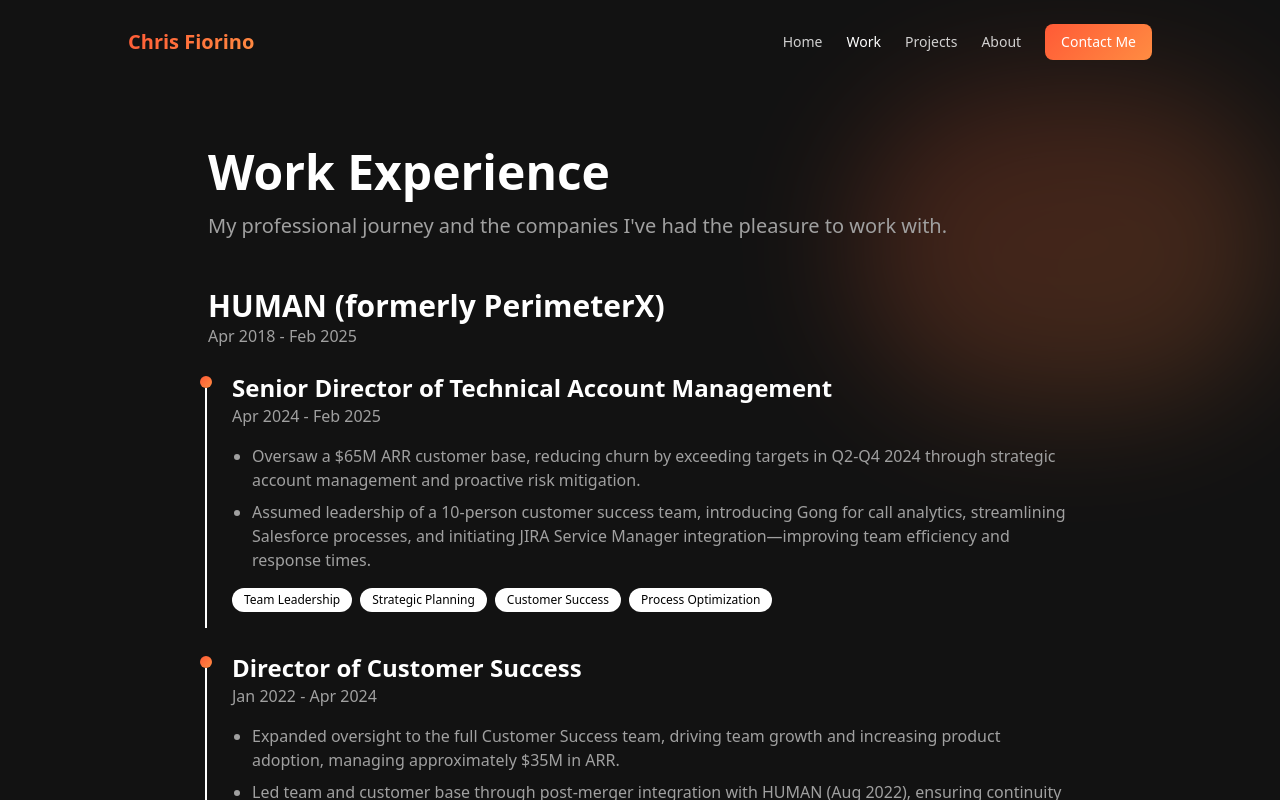
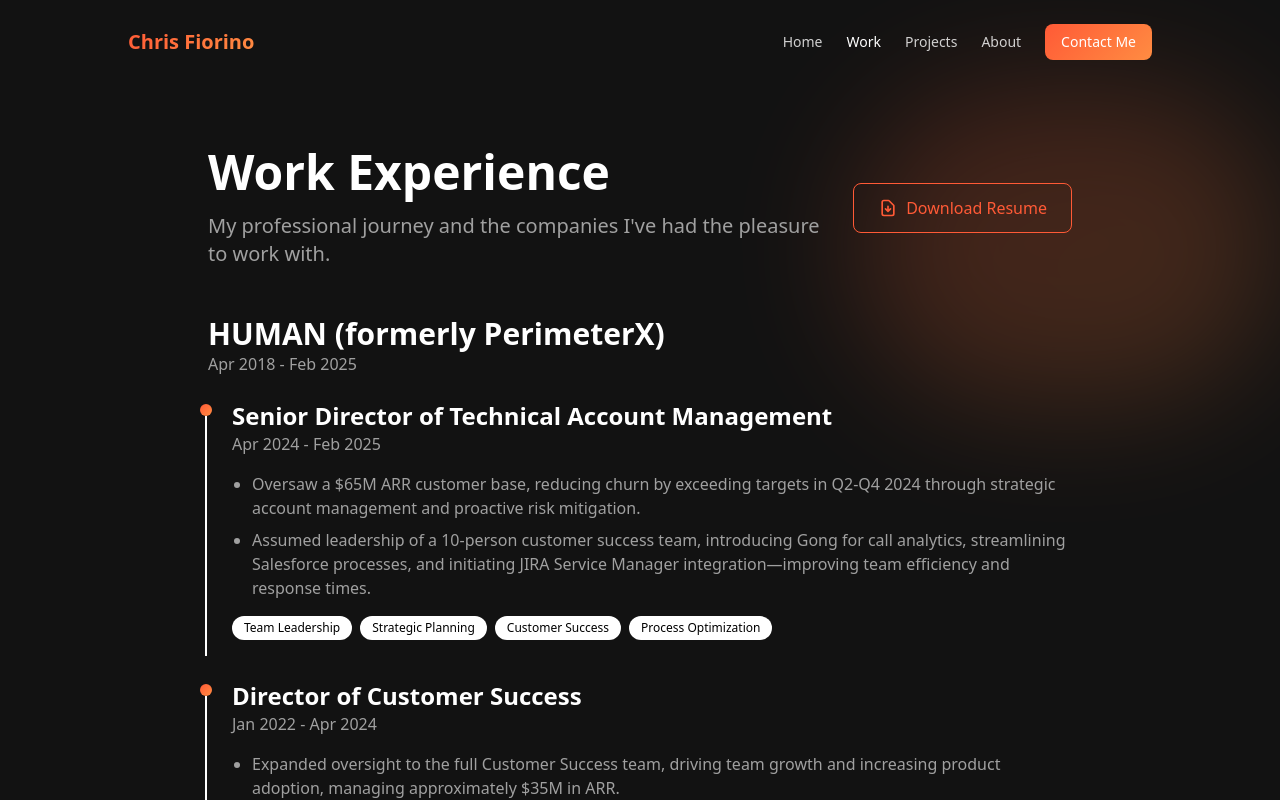
Before and after one commit to chrisfio/portfolio-website, a Next.js app: page /work in a window 1280 px wide. Shown: the top 800 px of the page. Built offline with nearby package versions, Linux system fonts and the light colour scheme.

Commit message:
added download resume

```diff
--- a/src/app/page.tsx
+++ b/src/app/page.tsx
@@ -14,7 +14,7 @@ export default function Home() {
             Hi, I&apos;m <span className="gradient-text">Chris Fiorino</span>
           </h1>
           <p className="text-xl md:text-2xl max-w-2xl text-[#a0a0a0] mb-8">
-          Proven leader in Customer Success and Technical Account Management with a strong background in SaaS and cybersecurity. Led teams managing over $65M in ARR, driving satisfaction and retention. Skilled in strategic planning, cross-functional collaboration, and solving complex technical challenges.
+            Proven leader in Customer Success and Technical Account Management with a strong background in SaaS and cybersecurity. Led teams managing over $65M in ARR, driving satisfaction and retention. Skilled in strategic planning, cross-functional collaboration, and solving complex technical challenges.
           </p>
           <div className="flex flex-wrap gap-4">
             <Link
@@ -29,6 +29,16 @@ export default function Home() {
             >
               About Me
             </Link>
+            <a
+              href="/chris-fiorino-resume.pdf"
+              download
+              className="px-6 py-3 rounded-lg border border-[#ff5a36] text-[#ff5a36] font-medium hover:bg-[#ff5a36] hover:text-white transition-all flex items-center gap-2"
+            >
+              <svg xmlns="http://www.w3.org/2000/svg" className="h-5 w-5" fill="none" viewBox="0 0 24 24" stroke="currentColor">
+                <path strokeLinecap="round" strokeLinejoin="round" strokeWidth={2} d="M12 10v6m0 0l-3-3m3 3l3-3m2 8H7a2 2 0 01-2-2V5a2 2 0 012-2h5.586a1 1 0 01.707.293l5.414 5.414a1 1 0 01.293.707V19a2 2 0 01-2 2z" />
+              </svg>
+              Download Resume
+            </a>
           </div>
         </section>
 
--- a/src/app/work/page.tsx
+++ b/src/app/work/page.tsx
@@ -40,7 +40,7 @@ export default function Work() {
           title: "Senior Customer Success Engineer",
           period: "Aug 2019 - Jul 2020",
           description: [
-            "Created and owned the company’s first Professional Services offering (Sneaker and Hype Sale Protection), identifying market needs and generating over $1M in additional ARR.",
+            "Created and owned the company's first Professional Services offering (Sneaker and Hype Sale Protection), identifying market needs and generating over $1M in additional ARR.",
             "Authored blogs and webinars to educate customers on product features and industry trends, enhancing engagement."
           ],
           skills: ["Professional Services", "Content Creation", "Product Innovation", "Customer Success Engineering"]
@@ -120,10 +120,24 @@ export default function Work() {
       <div className="absolute top-0 right-0 w-1/3 h-80 bg-gradient-to-br from-[#ff5a36] to-[#ff8c42] opacity-20 blur-3xl rounded-full -z-10" />
 
       <div className="max-w-4xl mx-auto px-4 py-16">
-        <h1 className="text-4xl md:text-5xl font-bold mb-4">Work Experience</h1>
-        <p className="text-xl text-[#a0a0a0] mb-12">
-          My professional journey and the companies I&apos;ve had the pleasure to work with.
-        </p>
+        <div className="flex flex-col md:flex-row justify-between items-start md:items-center gap-4 mb-12">
+          <div>
+            <h1 className="text-4xl md:text-5xl font-bold mb-4">Work Experience</h1>
+            <p className="text-xl text-[#a0a0a0]">
+              My professional journey and the companies I've had the pleasure to work with.
+            </p>
+          </div>
+          <a
+            href="/chris-fiorino-resume.pdf"
+            download
+            className="px-6 py-3 rounded-lg border border-[#ff5a36] text-[#ff5a36] font-medium hover:bg-[#ff5a36] hover:text-white transition-all flex items-center gap-2 whitespace-nowrap"
+          >
+            <svg xmlns="http://www.w3.org/2000/svg" className="h-5 w-5" fill="none" viewBox="0 0 24 24" stroke="currentColor">
+              <path strokeLinecap="round" strokeLinejoin="round" strokeWidth={2} d="M12 10v6m0 0l-3-3m3 3l3-3m2 8H7a2 2 0 01-2-2V5a2 2 0 012-2h5.586a1 1 0 01.707.293l5.414 5.414a1 1 0 01.293.707V19a2 2 0 01-2 2z" />
+            </svg>
+            Download Resume
+          </a>
+        </div>
 
         <div className="space-y-16">
           {experiences.map((company) => (
```
